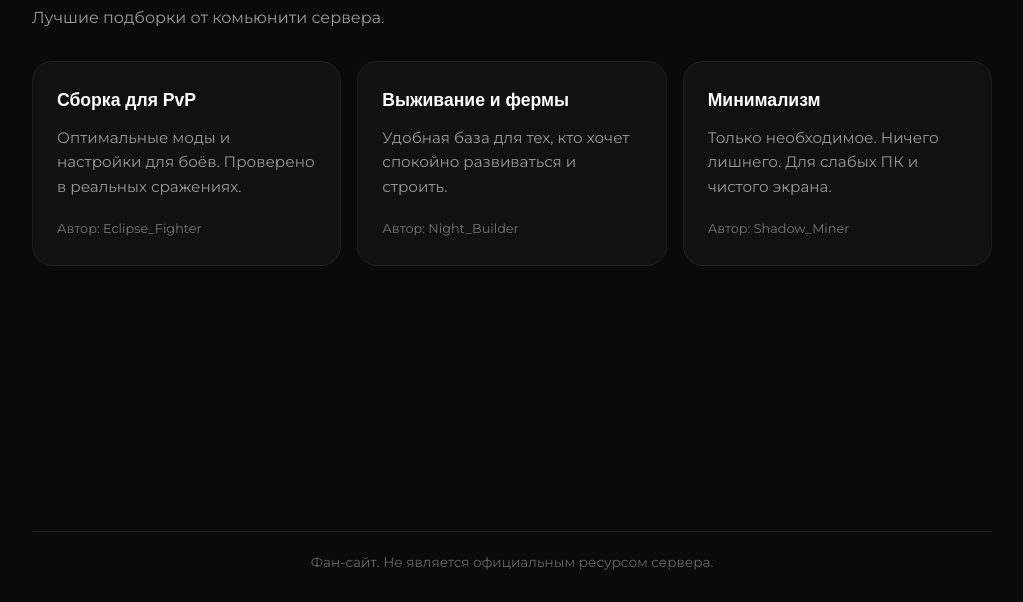
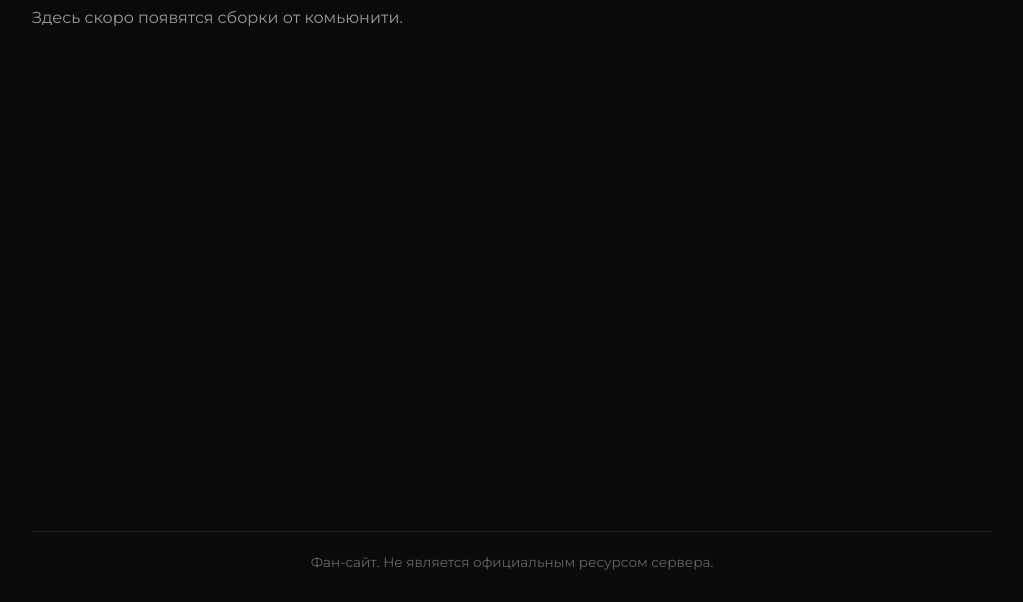
Before and after one commit to SaDFFOX/zatmenie, a plain HTML site: page builds.html in a window 1280 px wide. Shown: the part 198-800 px from the top of the page, without its empty margins (128-1151 px from the left). Drawn offline with Linux system fonts and the light colour scheme; a web font is replaced by a local one.

Commit message:
Update builds.html

```diff
--- a/builds.html
+++ b/builds.html
@@ -22,27 +22,11 @@
 
     <section class="page-title">
       <h1>СБОРКИ ИГРОКОВ</h1>
-      <p>Лучшие подборки от комьюнити сервера.</p>
+      <p>Здесь скоро появятся сборки от комьюнити.</p>
     </section>
 
     <section class="cards">
-      <article class="card">
-        <h2>Сборка для PvP</h2>
-        <p>Оптимальные моды и настройки для боёв. Проверено в реальных сражениях.</p>
-        <span class="author">Автор: Eclipse_Fighter</span>
-      </article>
-
-      <article class="card">
-        <h2>Выживание и фермы</h2>
-        <p>Удобная база для тех, кто хочет спокойно развиваться и строить.</p>
-        <span class="author">Автор: Night_Builder</span>
-      </article>
-
-      <article class="card">
-        <h2>Минимализм</h2>
-        <p>Только необходимое. Ничего лишнего. Для слабых ПК и чистого экрана.</p>
-        <span class="author">Автор: Shadow_Miner</span>
-      </article>
+      <!-- Пусто. Сборки будут добавлены позже. -->
     </section>
 
     <footer>
```
